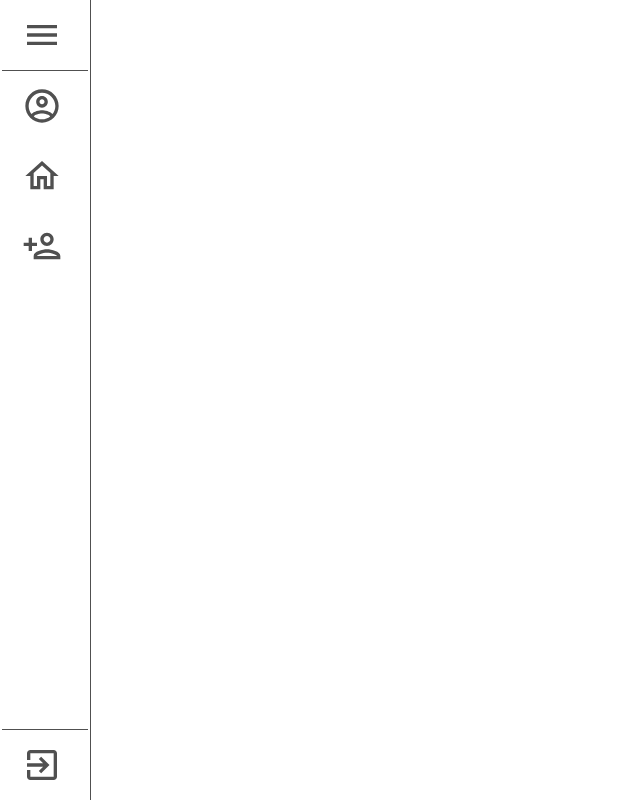
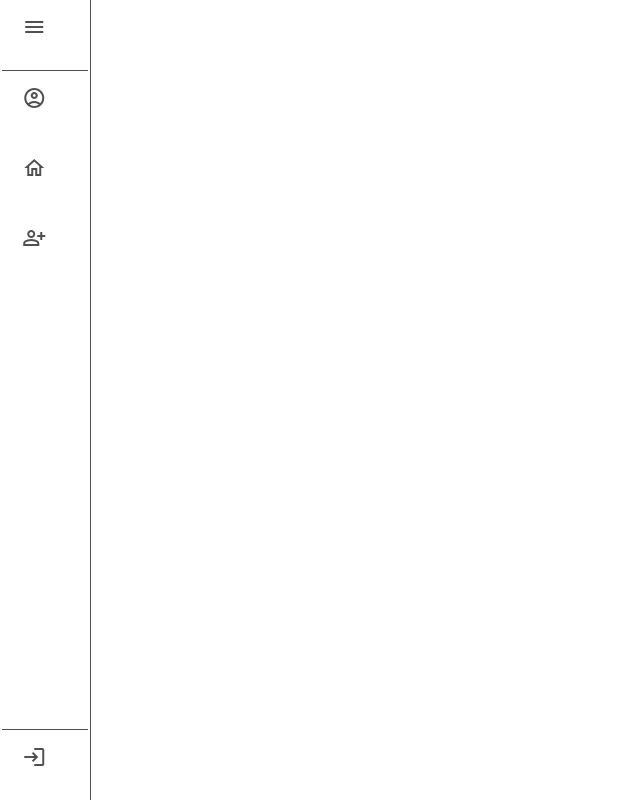
Before and after one commit to JUDPro/judio-app, a Vue app: page / in a window 1280 px wide. Shown: the whole page, without its empty margins (0-640 px from the left). Built offline with nearby package versions, Linux system fonts and the light colour scheme.

Commit message:
yeaaa, i'm use material icons!

```diff
--- a/package.json
+++ b/package.json
@@ -10,6 +10,7 @@
   "dependencies": {
     "core-js": "^3.6.5",
     "firebase": "^8.1.2",
+    "material-icons": "^0.5.4",
     "vue": "^2.6.11",
     "vue-router": "^3.2.0",
     "vuex": "^3.4.0"
--- a/src/components/Header/Button-component.vue
+++ b/src/components/Header/Button-component.vue
@@ -26,6 +26,10 @@ export default {
     display: flex;
     align-items: center;
     cursor: pointer;
+    -webkit-user-select: none;
+    -moz-user-select: none;
+    -ms-user-select: none;
+    -khtml-user-select: none;
 }
 .icon {
     width: 40px;
@@ -36,10 +40,6 @@ export default {
     fill: #505050;
 }
 .text {
-    -webkit-user-select: none;
-    -moz-user-select: none;
-    -ms-user-select: none;
-    -khtml-user-select: none;
     font-size: 24px;
     color: #505050;
     padding: 20px 20px 20px 20px;
--- a/src/components/Header/Navbar.vue
+++ b/src/components/Header/Navbar.vue
@@ -10,12 +10,9 @@
             <ButtonComponent
                 class="menu-btn"
                 @click.native="$store.dispatch('setNavbarIsActive', !$store.state.navbarIsActive)"
-            >
-                <svg slot="icon" xmlns="http://www.w3.org/2000/svg" height="40" viewBox="0 0 24 24" width="40">
-                    <path d="M0 0h24v24H0z" fill="none"/>
-                    <path d="M3 18h18v-2H3v2zm0-5h18v-2H3v2zm0-7v2h18V6H3z"/>
-                </svg>
-                <span slot="text">Menu</span>
+                >
+                    <span slot="icon" class="material-icons-outlined">menu</span>
+                    <span slot="text">Menu</span>
             </ButtonComponent>
             <div class="icons" :class="{activeIcons: $store.state.navbarIsActive}">
                 <ButtonComponent
@@ -23,10 +20,7 @@
                     v-if="$store.state.Logged == false"
                     @click.native="$store.dispatch('setOpenDialogWindow', 'regist')"
                     >
-					    <svg slot="icon" xmlns="http://www.w3.org/2000/svg" height="40" viewBox="0 0 24 24" width="40">
-                			<path d="M0 0h24v24H0V0z" fill="none"/>
-                			<path d="M12 2C6.48 2 2 6.48 2 12s4.48 10 10 10 10-4.48 10-10S17.52 2 12 2zM7.07 18.28c.43-.9 3.05-1.78 4.93-1.78s4.51.88 4.93 1.78C15.57 19.36 13.86 20 12 20s-3.57-.64-4.93-1.72zm11.29-1.45c-1.43-1.74-4.9-2.33-6.36-2.33s-4.93.59-6.36 2.33C4.62 15.49 4 13.82 4 12c0-4.41 3.59-8 8-8s8 3.59 8 8c0 1.82-.62 3.49-1.64 4.83zM12 6c-1.94 0-3.5 1.56-3.5 3.5S10.06 13 12 13s3.5-1.56 3.5-3.5S13.94 6 12 6zm0 5c-.83 0-1.5-.67-1.5-1.5S11.17 8 12 8s1.5.67 1.5 1.5S12.83 11 12 11z"/>
-            			</svg>
+                        <span slot="icon" class="material-icons-outlined">account_circle</span>
 						<span slot="text">Anon</span>
                 </ButtonComponent>
 				<ButtonComponent
@@ -34,42 +28,21 @@
                     v-if="$store.state.Logged == true"
                     @click.native="$router.push('Profile')"
                     >
-					    <svg slot="icon" xmlns="http://www.w3.org/2000/svg" height="40" viewBox="0 0 24 24" width="40">
-                			<path d="M0 0h24v24H0V0z" fill="none"/>
-                			<path d="M12 2C6.48 2 2 6.48 2 12s4.48 10 10 10 10-4.48 10-10S17.52 2 12 2zM7.07 18.28c.43-.9 3.05-1.78 4.93-1.78s4.51.88 4.93 1.78C15.57 19.36 13.86 20 12 20s-3.57-.64-4.93-1.72zm11.29-1.45c-1.43-1.74-4.9-2.33-6.36-2.33s-4.93.59-6.36 2.33C4.62 15.49 4 13.82 4 12c0-4.41 3.59-8 8-8s8 3.59 8 8c0 1.82-.62 3.49-1.64 4.83zM12 6c-1.94 0-3.5 1.56-3.5 3.5S10.06 13 12 13s3.5-1.56 3.5-3.5S13.94 6 12 6zm0 5c-.83 0-1.5-.67-1.5-1.5S11.17 8 12 8s1.5.67 1.5 1.5S12.83 11 12 11z"/>
-            			</svg>
+					    <span slot="icon" class="material-icons-outlined">account_circle</span>
 						<span slot="text">{{$store.state.user.email}}</span>
                 </ButtonComponent>
                 <router-link to="/Home">
                     <ButtonComponent class="home-btn">
-						<svg slot="icon" xmlns="http://www.w3.org/2000/svg" height="40" viewBox="0 0 24 24" width="40">
-                			<path d="M0 0h24v24H0V0z" fill="none"/>
-                			<path d="M12 5.69l5 4.5V18h-2v-6H9v6H7v-7.81l5-4.5M12 3L2 12h3v8h6v-6h2v6h6v-8h3L12 3z"/>
-            			</svg>
+						<span slot="icon" class="material-icons-outlined">home</span>
 						<span slot="text">Home</span>
 					</ButtonComponent>
                 </router-link>
                 <ButtonComponent
                     class="user-btn"
                     v-if="$store.state.Logged == false"
-                    fontSize="24px"
                     @click.native="$store.dispatch('setOpenDialogWindow', 'regist')"
                     >
-					    <svg slot="icon" xmlns="http://www.w3.org/2000/svg" height="40" viewBox="0 0 24 24" width="40">
-                			<path d="M0 0h24v24H0V0z" fill="none"/>
-                			<path d="M15 12c2.21 0 4-1.79 4-4s-1.79-4-4-4-4 1.79-4 4 1.79 4 4 4zm0-6c1.1 0 2 .9 2 2s-.9 2-2 2-2-.9-2-2 .9-2 2-2zm0 8c-2.67 0-8 1.34-8 4v2h16v-2c0-2.66-5.33-4-8-4zm-6 4c.22-.72 3.31-2 6-2 2.7 0 5.8 1.29 6 2H9zm-3-3v-3h3v-2H6V7H4v3H1v2h3v3z"/>
-            			</svg>
-						<span slot="text">Registration</span>
-                </ButtonComponent>
-                <ButtonComponent
-                    class="user-btn"
-                    v-if="$store.state.Logged == true"
-                    @click.native="$router.push('Profile')"
-                    >
-					    <svg slot="icon" xmlns="http://www.w3.org/2000/svg" height="40" viewBox="0 0 24 24" width="40">
-                			<path d="M0 0h24v24H0V0z" fill="none"/>
-                			<path d="M15 12c2.21 0 4-1.79 4-4s-1.79-4-4-4-4 1.79-4 4 1.79 4 4 4zm0-6c1.1 0 2 .9 2 2s-.9 2-2 2-2-.9-2-2 .9-2 2-2zm0 8c-2.67 0-8 1.34-8 4v2h16v-2c0-2.66-5.33-4-8-4zm-6 4c.22-.72 3.31-2 6-2 2.7 0 5.8 1.29 6 2H9zm-3-3v-3h3v-2H6V7H4v3H1v2h3v3z"/>
-            			</svg>
+					    <span slot="icon" class="material-icons-outlined">person_add_alt</span>
 						<span slot="text">Registration</span>
                 </ButtonComponent>
                 <div class="info-for-anon" v-show="$store.state.navbarIsActive" v-if="$store.state.Logged == false">
@@ -77,16 +50,14 @@
                         To get more features, you need to create a new one or log into your account.
                     </div>
                 </div>
+
             </div>
             <ButtonComponent
 				class="sign-in-btn"
 				v-if="$store.state.Logged == false"
 				@click.native="$store.dispatch('setOpenDialogWindow', 'login')"
 			>
-				<svg slot="icon" xmlns="http://www.w3.org/2000/svg" height="40" viewBox="0 0 24 24" width="40">
-                	<path d="M0 0h24v24H0V0z" fill="none"/>
-                	<path d="M10.09 15.59L11.5 17l5-5-5-5-1.41 1.41L12.67 11H3v2h9.67l-2.58 2.59zM19 3H5c-1.11 0-2 .9-2 2v4h2V5h14v14H5v-4H3v4c0 1.1.89 2 2 2h14c1.1 0 2-.9 2-2V5c0-1.1-.9-2-2-2z"/>
-            	</svg>
+				<span slot="icon" class="material-icons-outlined">login</span>
 				<span slot="text">Sign&#8209;in</span>
 			</ButtonComponent>
             <ButtonComponent
@@ -94,12 +65,10 @@
 				v-if="$store.state.Logged == true"
 				@click.native="outAccount"
 			>
-				<svg slot="icon" xmlns="http://www.w3.org/2000/svg" viewBox="0 0 24 24" fill="black" width="40px" height="40px">
-					<path d="M0 0h24v24H0z" fill="none"/>
-					<path d="M17 7l-1.41 1.41L18.17 11H8v2h10.17l-2.58 2.58L17 17l5-5zM4 5h8V3H4c-1.1 0-2 .9-2 2v14c0 1.1.9 2 2 2h8v-2H4V5z"/>
-				</svg>
+				<span slot="icon" class="material-icons-outlined">logout</span>
 				<span slot="text">Exit</span>
 			</ButtonComponent>
+
         </nav>
     </div>
 </template>
@@ -137,6 +106,8 @@ export default {
 </script>
 
 <style>
+@import '~material-icons/iconfont/material-icons.css';
+
 .blackout {
     position: fixed;
     background-color: rgba(0, 0, 0, 0.075);
@@ -167,6 +138,10 @@ export default {
     display: flex;
     flex-direction: column;
     align-items: flex-start;
+}
+.material-icons-outlined, .material-icons{
+    color: #505050;
+    font-size: 40px;
 }
 .menu-btn {
 	width: 95%;
--- a/src/main.js
+++ b/src/main.js
@@ -2,11 +2,13 @@ import Vue from "vue";
 import App from "./App.vue";
 import router from './router/index';
 import store from './store/index';
+import materialIcons from 'material-icons/iconfont/material-icons.css';
 
 Vue.config.productionTip = false;
 
 new Vue({
   router,
   store,
+  materialIcons,
   render: h => h(App)
 }).$mount("#app");
```
Also changed, not shown: 1 other file (tests, documents, lock files or other folders).
